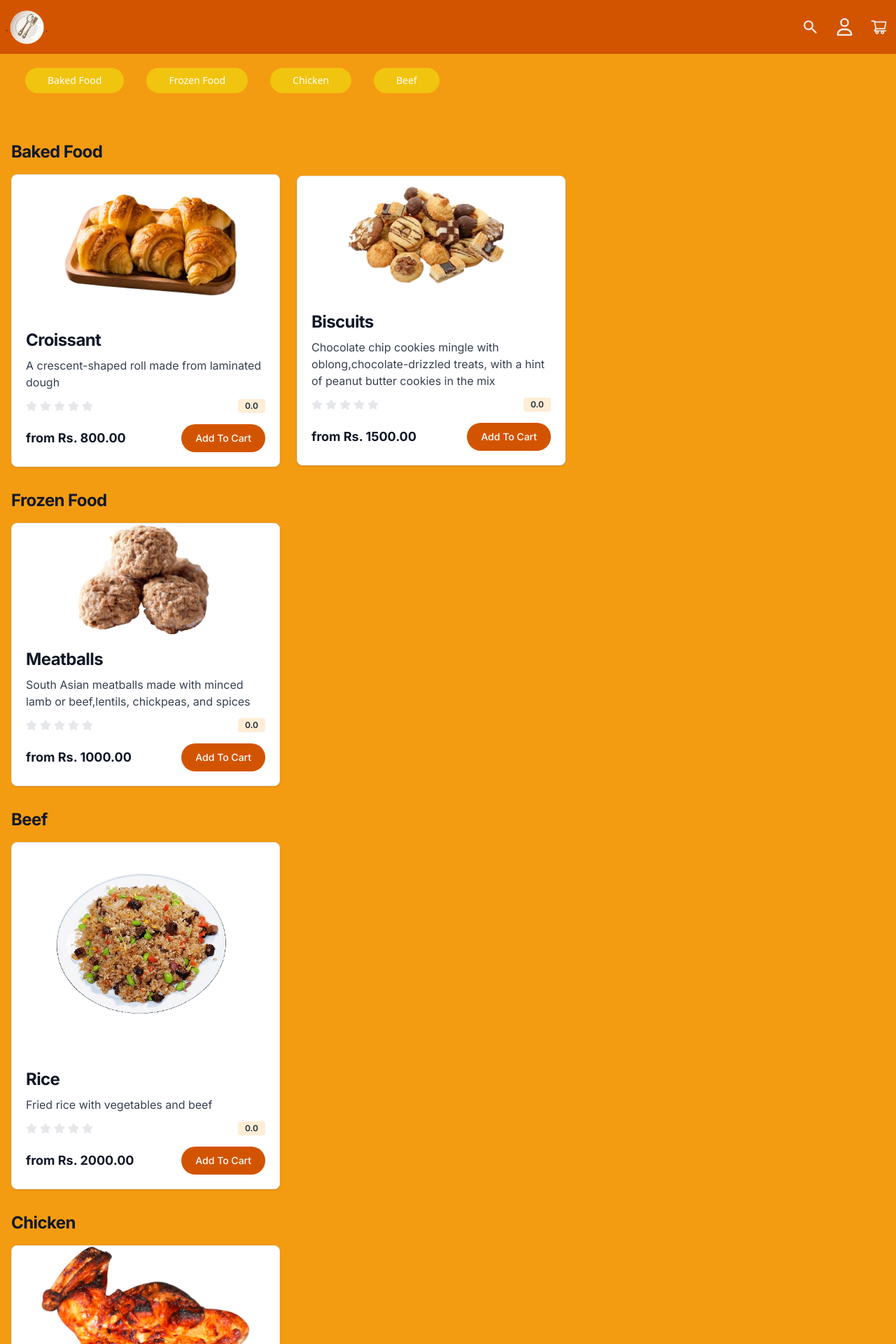
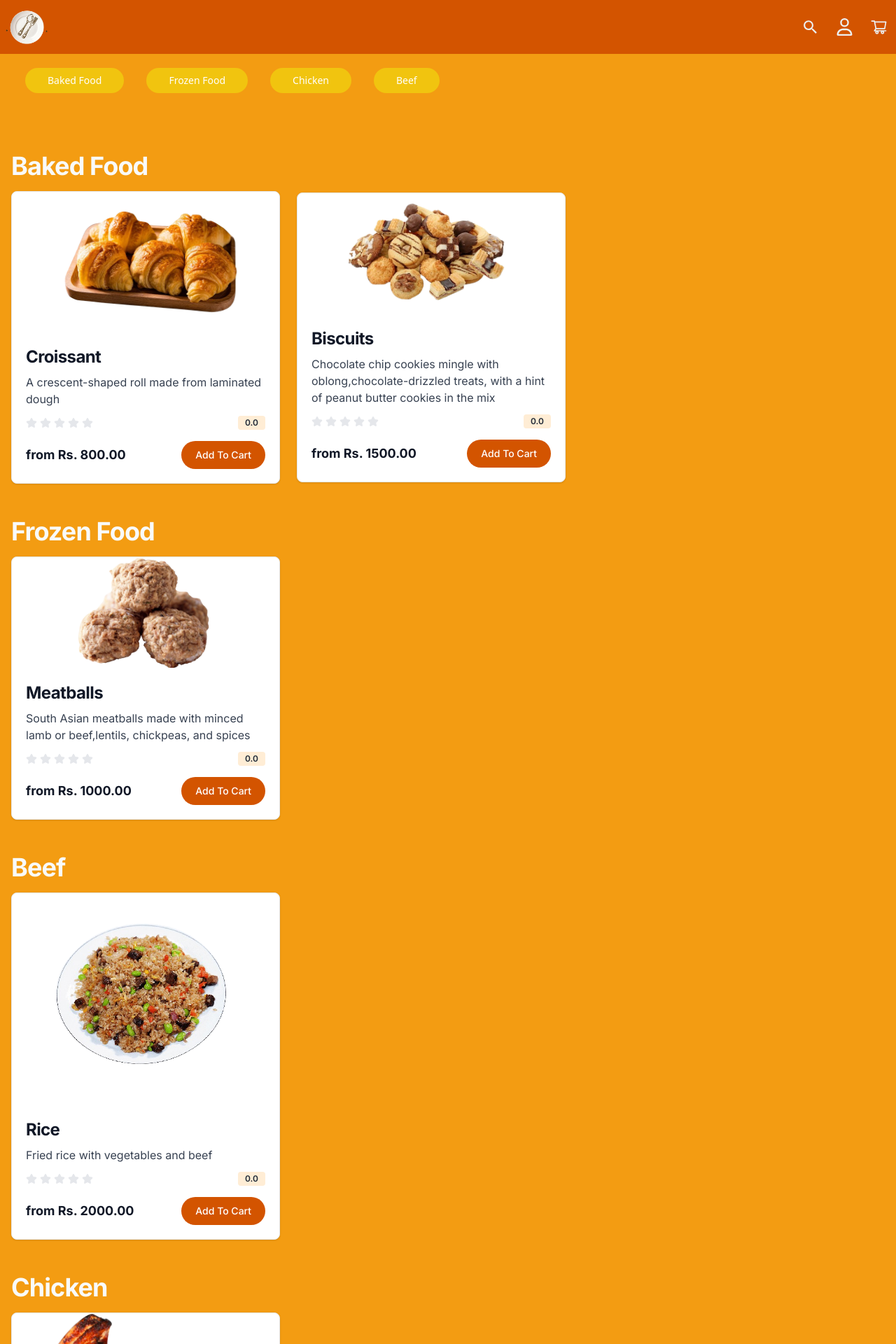
Before and after one commit to CodeWhizHamza/BiteCraft, a Next.js app: page / in a window 1280 px wide. Shown: the top 1920 px of the page at 70% size. Built offline with nearby package versions, Linux system fonts and the light colour scheme.

Commit message:
layout: restyle the headings

```diff
--- a/components/FoodCategoryDisplay.jsx
+++ b/components/FoodCategoryDisplay.jsx
@@ -15,7 +15,7 @@ export default function FoodCategoryDisplay({ menuItems }) {
       <div className="container mx-auto p-4">
         <section id="bakedFoodSection">
           <div className="flex flex-col justify-between mx-auto text-blue-gray-900">
-            <h2 className="text-2xl mb-4 mt-8 font-bold tracking-tight text-gray-900 dark:text-white">
+            <h2 className="text-4xl mb-4 mt-12 font-bold tracking-tight text-gray-50 dark:text-white">
               Baked Food
             </h2>
             <ul className="flex flex-col float-left gap-2 mt-2 mb-4  lg:mb-0 lg:mt-0 lg:flex-row lg:items-center lg:gap-6">
@@ -27,7 +27,7 @@ export default function FoodCategoryDisplay({ menuItems }) {
         </section>
         <section id="frozenFoodSection">
           <div className="flex flex-col justify-between mx-auto text-blue-gray-900">
-            <h3 className="text-2xl mb-4 mt-8 font-bold tracking-tight text-gray-900 dark:text-white">
+            <h3 className="text-4xl mb-4 mt-12 font-bold tracking-tight text-gray-50 dark:text-white">
               Frozen Food
             </h3>
             <ul className="flex flex-col float-left gap-2 mt-2 mb-4  lg:mb-0 lg:mt-0 lg:flex-row lg:items-center lg:gap-6">
@@ -40,7 +40,7 @@ export default function FoodCategoryDisplay({ menuItems }) {
 
         <section id="beefFoodSection">
           <div className="flex flex-col justify-between mx-auto text-blue-gray-900">
-            <h3 className="text-2xl mb-4 mt-8 font-bold tracking-tight text-gray-900 dark:text-white">
+            <h3 className="text-4xl mb-4 mt-12 font-bold tracking-tight text-gray-50 dark:text-white">
               Beef
             </h3>
             <ul className="flex flex-col float-left gap-2 mt-2 mb-4  lg:mb-0 lg:mt-0 lg:flex-row lg:items-center lg:gap-6">
@@ -53,7 +53,7 @@ export default function FoodCategoryDisplay({ menuItems }) {
 
         <section id="chickenFoodSection">
           <div className="flex flex-col justify-between mx-auto text-blue-gray-900">
-            <h3 className="text-2xl mb-4 mt-8 font-bold tracking-tight text-gray-900 dark:text-white">
+            <h3 className="text-4xl mb-4 mt-12 font-bold tracking-tight text-gray-50 dark:text-white">
               Chicken
             </h3>
             <ul className="flex flex-col float-left gap-2 mt-2 mb-4  lg:mb-0 lg:mt-0 lg:flex-row lg:items-center lg:gap-6">
```
